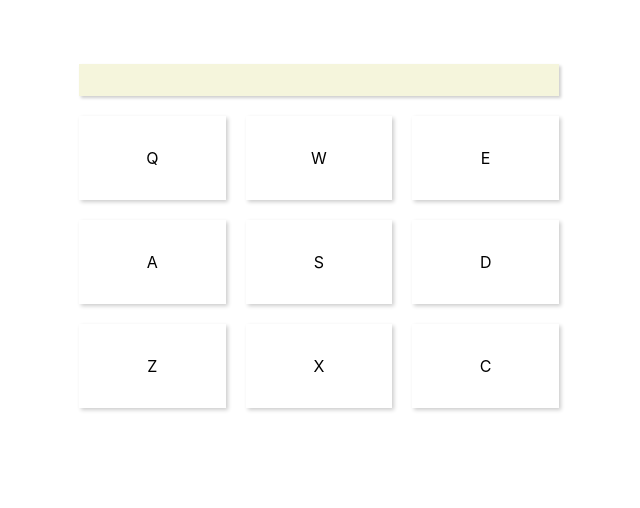
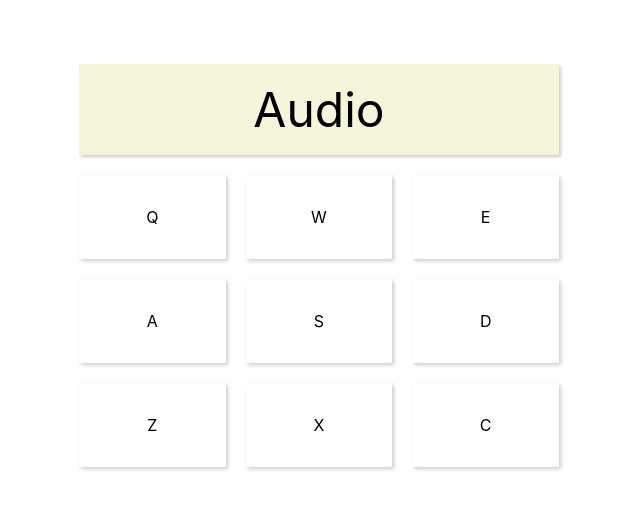
Before and after one commit to haramishra/fcc-drum-machine, a React (Create React App) app: page / in a window 1280 px wide. Shown: the top 508 px of the page, without its empty margins (321-961 px from the left). Built offline with nearby package versions, Linux system fonts and the light colour scheme.

Commit message:
minor changes

```diff
--- a/src/components/DrumMachine.js
+++ b/src/components/DrumMachine.js
@@ -7,12 +7,12 @@ export default class DrumMachine extends Component {
     constructor(props){
         super(props);
         this.state = {
-            display:''
+            display:'Audio'
         }
         this.handleDisplay = this.handleDisplay.bind(this);
     }
-    handleDisplay(e){
-        this.setState({display: e})
+    handleDisplay(id){
+        this.setState({display: id})
     }
     render() {
         const buttons = data.map((item) =>
```
